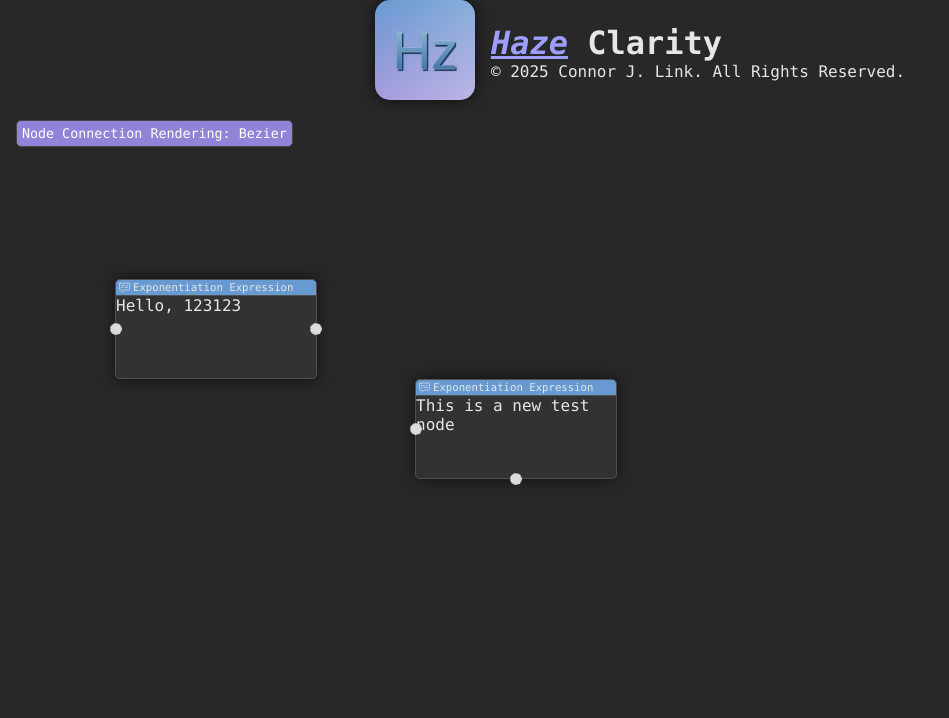
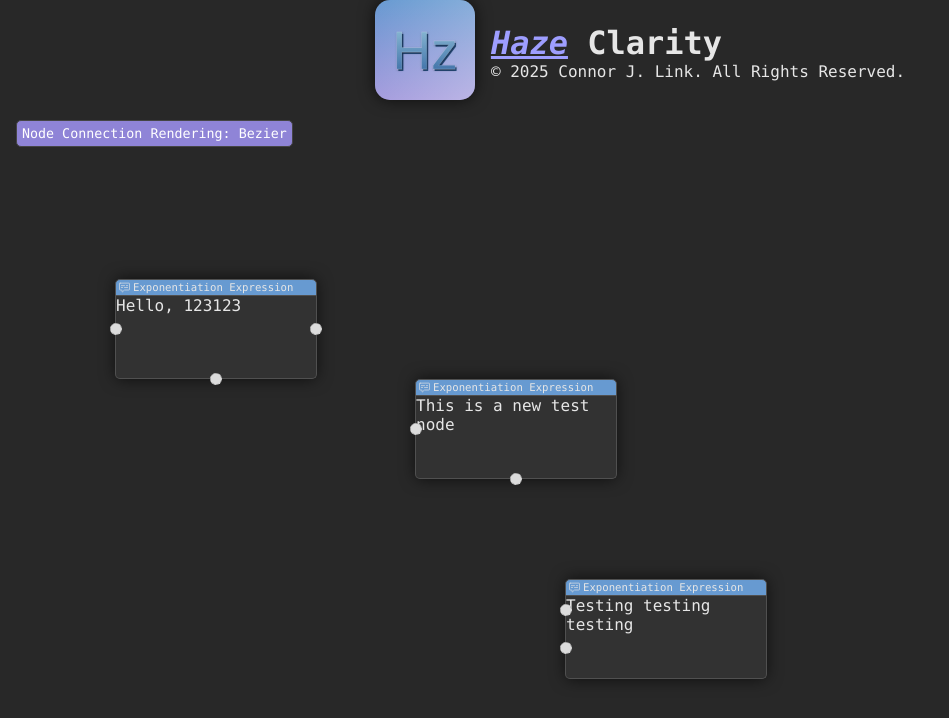
Before and after one commit to connorjlink/clarity, a React (Vite) app: page / in a window 1280 px wide. Shown: the top 718 px of the page, without its empty margins (0-949 px from the left). Built offline with nearby package versions, Linux system fonts and the light colour scheme.

Commit message:
Refactor connection system

```diff
--- a/src/App.tsx
+++ b/src/App.tsx
@@ -1,29 +1,58 @@
 import { useState, useRef } from 'react';
 import TransformedView from './TransformedView';
+import { type Point, type Line } from './TransformedView';
 import { useTransform } from './TransformContext';
-import { type Line } from './TreeNode'
 import TreeNode from './TreeNode'
 import './App.css'
-import { TreeManager, type TreeNodeData } from './TreeManager';
+import { TreeManager, type TreeNodeData, type Connection, type ClickspotLocation, type ClickspotInfo } from './TreeManager';
 
 type LineMode = 'line' | 'bezier';
 
-function getBezierPath(line: Line) {
-    const offset = (line.x2 - line.x1) * 0.5; // signed midpoint
-    const c1x = line.x1 + offset;
-    const c1y = line.y1;
-    const c2x = line.x2 - offset;
-    const c2y = line.y2;
-    return `M ${line.x1},${line.y1} C ${c1x},${c1y} ${c2x},${c2y} ${line.x2},${line.y2}`;
+function getBezierPath(
+    line: Line,
+    fromLocation: ClickspotLocation | null,
+    toLocation: ClickspotLocation | null
+) {
+    const { start, end } = line;
+    // set the curve ratio: a higher value enforces greater curvature
+    // and closer adherence to the location - based stretching
+    const controlOffset = 100;
+
+    let c1x = start.x;
+    let c1y = start.y;
+    if (fromLocation === 'left') {
+        c1x -= controlOffset;
+    } else if (fromLocation === 'right') {
+        c1x += controlOffset;
+    } else if (fromLocation === 'bottom') {
+        c1y += controlOffset;
+    }
+
+    let c2x = end.x;
+    let c2y = end.y;
+    if (toLocation === 'left') {
+        c2x -= controlOffset;
+    } else if (toLocation === 'right') {
+        c2x += controlOffset;
+    } else if (toLocation === 'bottom') {
+        c2y += controlOffset;
+    }
+
+    return `M ${start.x},${start.y} C ${c1x},${c1y} ${c2x},${c2y} ${end.x},${end.y}`;
 }
 
-function AppBody({
-    lines, tempLine, lineMode, treeManager, handleNodeMove, handleAddLine, handleRemoveLines, handleTempLine, connectedClickspots
-}: any) {
+function AppBody(
+    { lineMode, treeManager }
+) {
+    // show gray dotted line while dragging
+    const [tempLine, setTempLine] = useState<[Line, ClickspotLocation] | null>(null);
+
+    const [, setVersion] = useState(0); // hmm hack to trigger repaint--what is more idiomatic?
+
     const { screenToWorld } = useTransform();
 
     const getClickspotCenter = (nodeId: string, clickspotId: string) => {
-        const el = document.querySelector(`#${nodeId} [data-clickspot-id="${clickspotId}"]`) as HTMLElement;
+        const el = document.querySelector(`[data-clickspot-id="${clickspotId}"]`) as HTMLElement;
         if (!el) {
             return null;
         }
@@ -35,14 +64,54 @@ function AppBody({
         };
     };
 
+    const isClickspotConnected = (info: ClickspotInfo) => {
+        const connections = treeManager.getConnections(info.nodeId);
+        for (const connection of connections) {
+            if (connection.from.clickspotId === info.clickspotId || connection.to.clickspotId === info.clickspotId) {
+                return true;
+            }
+        }
+        return false;
+    };
+
+    // eslint-disable-next-line @typescript-eslint/no-unused-vars
+    const handleConnectStart = (from: ClickspotInfo) => {
+        setVersion(v => v + 1);
+    };
+
+    const handleConnectEnd = (from: ClickspotInfo, to: ClickspotInfo) => {
+        if (from && (from.nodeId !== to.nodeId || from.clickspotId !== to.clickspotId)) {
+            treeManager.connect(from, to);
+            setTempLine(null);
+            setVersion(v => v + 1);
+        }
+    };
+
+    const handleRemoveLines = (
+        tofrom: ClickspotInfo,
+    ) => {
+        treeManager.disconnect(tofrom);
+        setVersion(v => v + 1);
+    };
+
+    const handleNodeMove = (id: string, pos: Point) => {
+        treeManager.updateNodePosition(id, pos);
+        setVersion(v => v + 1);
+    };
+
+    const handleTempLine = (line: [Line, ClickspotLocation] | null) => {
+        setTempLine(line);
+        setVersion(v => v + 1);
+    }
+
     const renderLines = () => {
-        return lines.map((line: any, idx: number) => {
-            const fromCenter = getClickspotCenter(line.from.nodeId, line.from.clickspotId);
-            const toCenter = getClickspotCenter(line.to.nodeId, line.to.clickspotId);
+        const connections = treeManager.getAllConnections();
+        return connections.map((connection: Connection, idx: number) => {
+            const fromCenter = getClickspotCenter(connection.from.nodeId, connection.from.clickspotId);
+            const toCenter = getClickspotCenter(connection.to.nodeId, connection.to.clickspotId);
             if (!fromCenter || !toCenter) {
                 return null;
             }
-
             return (
                 lineMode === 'line' ? (
                     <line
@@ -57,7 +126,11 @@ function AppBody({
                 ): (
                     <path
                         key={idx}
-                        d = { getBezierPath({ x1: fromCenter.x, y1: fromCenter.y, x2: toCenter.x, y2: toCenter.y }) }
+                            d={getBezierPath(
+                                { start: { x: fromCenter.x, y: fromCenter.y }, end: { x: toCenter.x, y: toCenter.y } },
+                                connection.from.location,
+                                connection.to.location
+                            )}
                         stroke="rgb(143, 132, 213)"
                         strokeWidth="2"
                         fill="none"
@@ -87,17 +160,17 @@ function AppBody({
                         tempLine && (
                             lineMode === 'line' ? (
                                 <line
-                                    x1={tempLine.x1}
-                                    y1={tempLine.y1}
-                                    x2={tempLine.x2}
-                                    y2={tempLine.y2}
+                                    x1={tempLine[0].start.x}
+                                    y1={tempLine[0].start.y}
+                                    x2={tempLine[0].end.x}
+                                    y2={tempLine[0].end.y}
                                     stroke="gray"
                                     strokeWidth="2"
                                     strokeDasharray="4"
                                 />
                             ) : (
                                 <path
-                                    d={getBezierPath(tempLine)}
+                                    d={getBezierPath(tempLine[0], tempLine[1], null)}
                                     stroke="gray"
                                     strokeWidth="2"
                                     strokeDasharray="4"
@@ -114,34 +187,25 @@ function AppBody({
                     nodeId={n.id}
                     position={n.position}
                     clickspots={n.clickspots}
-                    onMove={(pos: any) => handleNodeMove(n.id, pos)}
-                    onConnect={(from: any, to: any) => handleAddLine(from, to)}
-                    onDisconnect={(tofrom: any) => handleRemoveLines(tofrom)}
+                    onMove={(pos: Point) => handleNodeMove(n.id, pos)}
+                    onConnectStart={handleConnectStart}
+                    onConnectEnd={handleConnectEnd}
+                    onDisconnect={handleRemoveLines}
                     onTempLine={handleTempLine}
-                    connectedClickspots={connectedClickspots}
+                    isClickspotConnected={isClickspotConnected}
                 >
                     {n.label}
                 </TreeNode>
+
             ))}
         </>
     );
 }
 
 function App() {
-    // current node line state--NOTE: decoupled from the tree manager, so requires periodic resynchronization
-    const [lines, setLines] = useState<
-        { from: { nodeId: string; clickspotId: string }, to: { nodeId: string; clickspotId: string } }[]
-        >([]);
 
-    const [connectedClickspots, setConnectedClickspots] = useState<Set<string>>(new Set());
-
-
-    // show gray dotted line while dragging
-    const [tempLine, setTempLine] = useState<Line | null>(null);
     // straight or bezier paths
     const [lineMode, setLineMode] = useState<LineMode>('bezier');
-
-    const [, setVersion] = useState(0); // hmm hack to trigger repaint--what is more idiomatic?
 
     const treeManagerRef = useRef(new TreeManager([
         {
@@ -149,8 +213,9 @@ function App() {
             label: 'Hello, 123123',
             position: { x: 100, y: 100 },
             clickspots: [
-                { id: 'a', location: 'left' },
-                { id: 'b', location: 'right' }
+                { id: 'clickspot-a', location: 'left' },
+                { id: 'clickspot-b', location: 'right' },
+                { id: 'clickspot-e', location: 'bottom' },
             ]
         },
         {
@@ -158,67 +223,22 @@ function App() {
             label: 'This is a new test node',
             position: { x: 400, y: 200 },
             clickspots: [
-                { id: 'c', location: 'left' },
-                { id: 'd', location: 'bottom' }
+                { id: 'clickspot-c', location: 'left' },
+                { id: 'clickspot-d', location: 'bottom' }
+            ]
+        },
+        {
+            id: 'node3',
+            label: 'Testing testing testing',
+            position: { x: 550, y: 400 },
+            clickspots: [
+                { id: 'clickspot-f', location: 'left' },
+                { id: 'clickspot-g', location: 'left' }
             ]
         }
     ]));
 
     const treeManager = treeManagerRef.current;
-
-    const handleNodeMove = (id: string, pos: { x: number; y: number }) => {
-        treeManager.updateNodePosition(id, pos);
-        setVersion(v => v + 1);
-    };
-
-    const handleTempLine = (line: Line | null) => {
-        setTempLine(line);
-        setVersion(v => v + 1);
-    }
-
-    const handleAddLine = (
-        from: { nodeId: string; clickspotId: string },
-        to: { nodeId: string; clickspotId: string }
-    ) => {
-        treeManager.setParent(to.nodeId, from.nodeId);
-        setLines([...lines, { from, to }]);
-        setTempLine(null);
-
-        setConnectedClickspots(prev => {
-            const next = new Set(prev);
-            next.add(`${from.nodeId}:${from.clickspotId}`);
-            next.add(`${to.nodeId}:${to.clickspotId}`);
-            return next;
-        });
-
-        setVersion(v => v + 1);
-    };
-
-    const handleRemoveLines = (
-        tofrom: { nodeId: string; clickspotId: string },
-    ) => {
-        setLines(prevLines => {
-            const filtered = prevLines.filter(
-                line =>
-                    !(
-                        (line.from.nodeId === tofrom.nodeId && line.from.clickspotId === tofrom.clickspotId) ||
-                        (line.to.nodeId === tofrom.nodeId && line.to.clickspotId === tofrom.clickspotId)
-                    )
-            );
-
-            // recalculate the connections
-            const newConnected = new Set<string>();
-            filtered.forEach(line => {
-                newConnected.add(`${line.from.nodeId}:${line.from.clickspotId}`);
-                newConnected.add(`${line.to.nodeId}:${line.to.clickspotId}`);
-            });
-            setConnectedClickspots(newConnected);
-
-            return filtered;
-        });
-
-        setVersion(v => v + 1);
-    };
 
     return (
         <>
@@ -241,15 +261,8 @@ function App() {
             <div className="body-container">
                 <TransformedView>
                     <AppBody
-                        lines={lines}
-                        tempLine={tempLine}
                         lineMode={lineMode}
                         treeManager={treeManager}
-                        handleNodeMove={handleNodeMove}
-                        handleAddLine={handleAddLine}
-                        handleRemoveLines={handleRemoveLines}
-                        handleTempLine={handleTempLine}
-                        connectedClickspots={connectedClickspots}
                     />
                 </TransformedView>
             </div>
--- a/src/TransformedView.tsx
+++ b/src/TransformedView.tsx
@@ -1,5 +1,8 @@
 import React, { useRef, useState, useEffect, type ReactNode, type RefObject } from 'react';
 import { TransformContext } from './TransformContext';
+
+export type Point = { x: number; y: number; };
+export type Line = { start: Point; end: Point; };
 
 type TransformedViewProps = {
     children: ReactNode;
--- a/src/TreeManager.ts
+++ b/src/TreeManager.ts
@@ -1,48 +1,105 @@
 import { type Clickspot } from './TreeNode';
+import { type Point } from './TransformedView';
 
 export type TreeNodeData = {
     id: string;
     label: string;
     position: { x: number; y: number };
-    parentId?: string; // when undefined, this node is the root
+    parentId?: string;
     clickspots: Clickspot[];
 };
 
+export type ClickspotLocation = 'left' | 'right' | 'bottom';
+
+export type ClickspotInfo = {
+    nodeId: string;
+    clickspotId: string;
+    location: ClickspotLocation | null;
+};
+
+export type Connection = {
+    from: ClickspotInfo;
+    to: ClickspotInfo;
+};
+
 export class TreeManager {
-    private nodes: TreeNodeData[] = [];
+    private nodes: Map<string, TreeNodeData> = new Map();
+    // adjacency map: nodeId -> Set of connected nodeIds
+    private connections: Map<string, Connection> = new Map();
 
-    constructor(initialNodes: TreeNodeData[] = []) {
-        this.nodes = initialNodes;
+    private static connectionKey(a: ClickspotInfo, b: ClickspotInfo) {
+        return [a.nodeId, a.clickspotId, b.nodeId, b.clickspotId].sort().join('|');
+    }
+
+    constructor(initialNodes: TreeNodeData[] = [], initialConnections: Connection[] = []) {
+        initialNodes.forEach(node => this.nodes.set(node.id, node));
+        initialConnections.forEach(conn => this.connect(conn.from, conn.to));
     }
 
     getNodes(): TreeNodeData[] {
-        return this.nodes;
+        return Array.from(this.nodes.values());
+    }
+
+    getAllConnections(): Connection[] {
+        return Array.from(this.connections.values());
+    }
+
+    getConnections(nodeId: string): Set<Connection> {
+        return new Set(
+            Array.from(this.connections.values()).filter(
+                c => c.from.nodeId === nodeId || c.to.nodeId === nodeId
+            )
+        );
     }
 
     addNode(node: TreeNodeData) {
-        this.nodes.push(node);
+        this.nodes.set(node.id, node);
     }
 
     removeNode(nodeId: string) {
-        this.nodes = this.nodes.filter(n => n.id !== nodeId && n.parentId !== nodeId);
+        this.nodes.delete(nodeId);
+        for (const [key, conn] of Array.from(this.connections.entries())) {
+            if (conn.from.nodeId === nodeId || conn.to.nodeId === nodeId) {
+                this.connections.delete(key);
+            }
+        }
     }
 
-    updateNodePosition(nodeId: string, position: { x: number; y: number }) {
-        const node = this.nodes.find(n => n.id === nodeId);
+    updateNodePosition(nodeId: string, position: Point) {
+        const node = this.nodes.get(nodeId);
         if (node) {
             node.position = position;
         }
     }
 
     setParent(childId: string, parentId?: string) {
-        const node = this.nodes.find(n => n.id === childId);
+        const node = this.nodes.get(childId);
         if (node) {
             node.parentId = parentId;
         }
     }
 
-    // TODO: load from some common serialization format!!!
-    load(nodes: TreeNodeData[]) {
-        this.nodes = nodes;
+    connect(from: ClickspotInfo, to: ClickspotInfo) {
+        if (from.nodeId === to.nodeId) return;
+        const key = TreeManager.connectionKey(from, to);
+        this.connections.set(key, { from, to });
+    }
+
+    disconnect(info: ClickspotInfo) {
+        for (const [key, conn] of this.connections.entries()) {
+            if (
+                (conn.from.nodeId === info.nodeId && conn.from.clickspotId === info.clickspotId) ||
+                (conn.to.nodeId === info.nodeId && conn.to.clickspotId === info.clickspotId)
+            ) {
+                this.connections.delete(key);
+            }
+        }
+    }
+
+    load(nodes: TreeNodeData[], connections: Connection[]) {
+        this.nodes.clear();
+        this.connections.clear();
+        nodes.forEach(node => this.nodes.set(node.id, node));
+        connections.forEach(conn => this.connect(conn.from, conn.to));
     }
 }
--- a/src/TreeNode.tsx
+++ b/src/TreeNode.tsx
@@ -1,43 +1,42 @@
 import React, { type ReactNode, useRef } from 'react';
 import { useTransform } from './TransformContext';
+import { type Point, type Line } from './TransformedView'
+import { type ClickspotLocation, type ClickspotInfo } from './TreeManager'
 import './TreeNode.css';
 
-export type Line = {
-    x1: number;
-    y1: number;
-    x2: number;
-    y2: number;
-};
-
-export type Clickspot = {
-    id: string;
-    location: 'left' | 'right' | 'bottom';
-};
-
-export type ClickspotInfo = {
-    nodeId: string;
-    clickspotId: string
-}
+export type Clickspot = { id: string; location: ClickspotLocation; };
 
 type TreeNodeProps = {
     children: ReactNode;
     nodeId: string;
-    position: { x: number; y: number };
-    onMove: (pos: { x: number; y: number }) => void;
-    onConnect: (from: ClickspotInfo, to: ClickspotInfo) => void;
-    onDisconnect: (tofrom: ClickspotInfo) => void;
-    onTempLine: (line: Line | null) => void;
+    position: Point;
+    onMove: (pos: Point) => void;
+    onConnectStart: (from: ClickspotInfo) => void;
+    onConnectEnd: (from: ClickspotInfo, to: ClickspotInfo) => void;
+    onDisconnect: (info: ClickspotInfo) => void;
+    onTempLine: (info: [Line, ClickspotLocation] | null) => void;
+    isClickspotConnected: (info: ClickspotInfo) => boolean;
     clickspots: Clickspot[];
-    connectedClickspots?: Set<string>;
 };
 
 const TreeNode: React.FC<TreeNodeProps> = ({
-    children, onMove, onConnect, onDisconnect, onTempLine, position, nodeId, clickspots,
-    connectedClickspots = new Set(),
+    children, onMove, onConnectStart, onConnectEnd, onDisconnect, onTempLine, isClickspotConnected, position, clickspots, nodeId
 }) => {
     const { screenToWorld } = useTransform();
     const isDragging = useRef(false);
     const dragOffset = useRef({ x: 0, y: 0 });
+
+    function getLocationByClassList(classList: DOMTokenList) {
+        if (classList.contains('left')) {
+            return 'left';
+        } else if (classList.contains('right')) {
+            return 'right';
+        } else if (classList.contains('bottom')) {
+            return 'bottom';
+        } else {
+            return null;
+        }
+    }
 
     function startNodeDrag(event: React.MouseEvent) {
         isDragging.current = true;
@@ -48,7 +47,9 @@ const TreeNode: React.FC<TreeNodeProps> = ({
         };
 
         function onMouseMove(e: MouseEvent) {
-            if (!isDragging.current) return;
+            if (!isDragging.current) {
+                return;
+            }
             const dragWorld = screenToWorld({ x: e.clientX, y: e.clientY });
             onMove({
                 x: dragWorld.x - dragOffset.current.x,
@@ -66,33 +67,21 @@ const TreeNode: React.FC<TreeNodeProps> = ({
         document.addEventListener('mouseup', onMouseUp);
     }
 
-    function startDragging(clickspotId: string, event: React.MouseEvent) {
-        isDragging.current = true;
+    function handleClickspotMouseDown(clickspotId: string, event: React.MouseEvent) {
+        if (event.button !== 0) { // only accept primary button, usually left mouse
+            return;
+        }
+        const info: ClickspotInfo = { nodeId, clickspotId: clickspotId, location: null }; // nullish passive
+        if (isClickspotConnected(info)) {
+            onDisconnect(info);
+        } else {
             const nodeClickspot = (event.target as HTMLElement).closest('.node-clickspot');
             if (!nodeClickspot) {
-            isDragging.current = false;
+                onTempLine(null);
                 return;
             }
 
-        const associatedNode = nodeClickspot.closest('.node');
-        if (!associatedNode) {
-            isDragging.current = false;
-            return;
-        }
-
-        const targetNodeId = associatedNode.getAttribute('id');
-        const targetClickspotId = nodeClickspot.getAttribute('data-clickspot-id');
-        if (nodeClickspot.classList.contains("connected")) {
-            // remove the any connections to/from this node
-            nodeClickspot.classList.toggle("connected", false);
-
-            if (!targetNodeId || !targetClickspotId) {
-                return;
-            }
-
-            onDisconnect({ nodeId: targetNodeId, clickspotId: targetClickspotId });
-            return;
-        }
+            isDragging.current = true;
 
             const nodeRect = nodeClickspot.getBoundingClientRect();
             const nodeCenterScreen = {
@@ -101,21 +90,36 @@ const TreeNode: React.FC<TreeNodeProps> = ({
             };
             const nodeCenter = screenToWorld(nodeCenterScreen);
 
+            // need to recreate the info because we previously didn't know the node id
+            const parentNode = (event.target as HTMLElement).closest('.node');
+            if (!parentNode) {
+                onTempLine(null);
+                return;
+            }
+            const parentNodeId = parentNode.getAttribute('data-node-id');
+            if (!parentNodeId) {
+                onTempLine(null);
+                return;
+            }
+            const parentClickspotContainer = nodeClickspot.closest('.node-clickspot-container');
+            if (!parentClickspotContainer) {
+                onTempLine(null);
+                return;
+            }
+            const parentLocation = getLocationByClassList(parentClickspotContainer.classList);
+            onConnectStart({ nodeId: parentNodeId, clickspotId: clickspotId, location: parentLocation });
+
             function onMouseMove(e: MouseEvent) {
-            const mouseScreen = { x: e.clientX, y: e.clientY };
-            const mouseWorld = screenToWorld(mouseScreen);
-
                 if (!isDragging.current) {
                     onTempLine(null);
                     return;
                 }
-
-            onTempLine({
-                x1: nodeCenter.x,
-                y1: nodeCenter.y,
-                x2: mouseWorld.x,
-                y2: mouseWorld.y
-            });
+                const mouseScreen = { x: e.clientX, y: e.clientY };
+                const mouseWorld = screenToWorld(mouseScreen);
+                onTempLine([{
+                    start: { x: nodeCenter.x, y: nodeCenter.y },
+                    end: { x: mouseWorld.x, y: mouseWorld.y },
+                }, parentLocation!]); // non-null strengthened (at call site)
             }
 
             function onMouseUp(e: MouseEvent) {
@@ -138,17 +142,29 @@ const TreeNode: React.FC<TreeNodeProps> = ({
                     return;
                 }
 
-            const targetNodeId = nodeElement.id;
-            if (targetNodeId && targetNodeId !== nodeId) {
-                onConnect(
-                    { nodeId, clickspotId },
-                    { nodeId: targetNodeId, clickspotId: targetClickspotId }
+                const targetNodeId = nodeElement.getAttribute('data-node-id');
+
+                const targetClickspotContainer = hoveredElement.closest('.node-clickspot-container');
+                if (!targetClickspotContainer) {
+                    onTempLine(null);
+                    return;
+                }
+                const targetLocation = getLocationByClassList(targetClickspotContainer.classList);
+
+                // nodeId non-null strengthened
+                if (targetNodeId && targetNodeId !== parentNodeId) {
+                    onConnectEnd(
+                        { nodeId: parentNodeId!, clickspotId: clickspotId, location: parentLocation },
+                        { nodeId: targetNodeId, clickspotId: targetClickspotId, location: targetLocation }
                     );
                 }
+
+                onTempLine(null);
             }
 
             document.addEventListener('mousemove', onMouseMove);
             document.addEventListener('mouseup', onMouseUp);
+        }
     }
 
     const clickspotsByLocation: Record<'left' | 'right' | 'bottom', Clickspot[]> = {
@@ -160,7 +176,7 @@ const TreeNode: React.FC<TreeNodeProps> = ({
 
     return (
         <div
-            id={nodeId}
+            data-node-id={nodeId}
             className="node shadowed"
             style={{
                 position: 'absolute',
@@ -174,20 +190,18 @@ const TreeNode: React.FC<TreeNodeProps> = ({
                 <img src="../assets/expression.svg" className="node-icon" alt="Node Icon" />
                 <span>Exponentiation Expression</span>
             </div>
-
             <div className="node-body">
                 {(['left', 'bottom', 'right'] as const).map(location => (
                     <div key={location} className={`node-clickspot-container ${location}`}>
-                        {clickspotsByLocation[location].map(cs => {
-                            const isConnected = connectedClickspots.has(`${nodeId}:${cs.id}`);
+                        {clickspots.filter(cs => cs.location === location).map(cs => {
+                            const connected = isClickspotConnected({ nodeId, clickspotId: cs.id, location: cs.location });
                             return (
                                 <button
                                     key={cs.id}
-                                    className={`node-clickspot${isConnected ? ' connected' : ''}`}
                                     data-clickspot-id={cs.id}
-                                    onMouseDown={e => startDragging(cs.id, e)}
-                                >
-                                </button>
+                                    className={`node-clickspot${connected ? ' connected' : ''}`}
+                                    onMouseDown={e => handleClickspotMouseDown(cs.id, e)}
+                                />
                             );
                         })}
                     </div>
```
Lines whose indentation alone changed are shown as unchanged.
